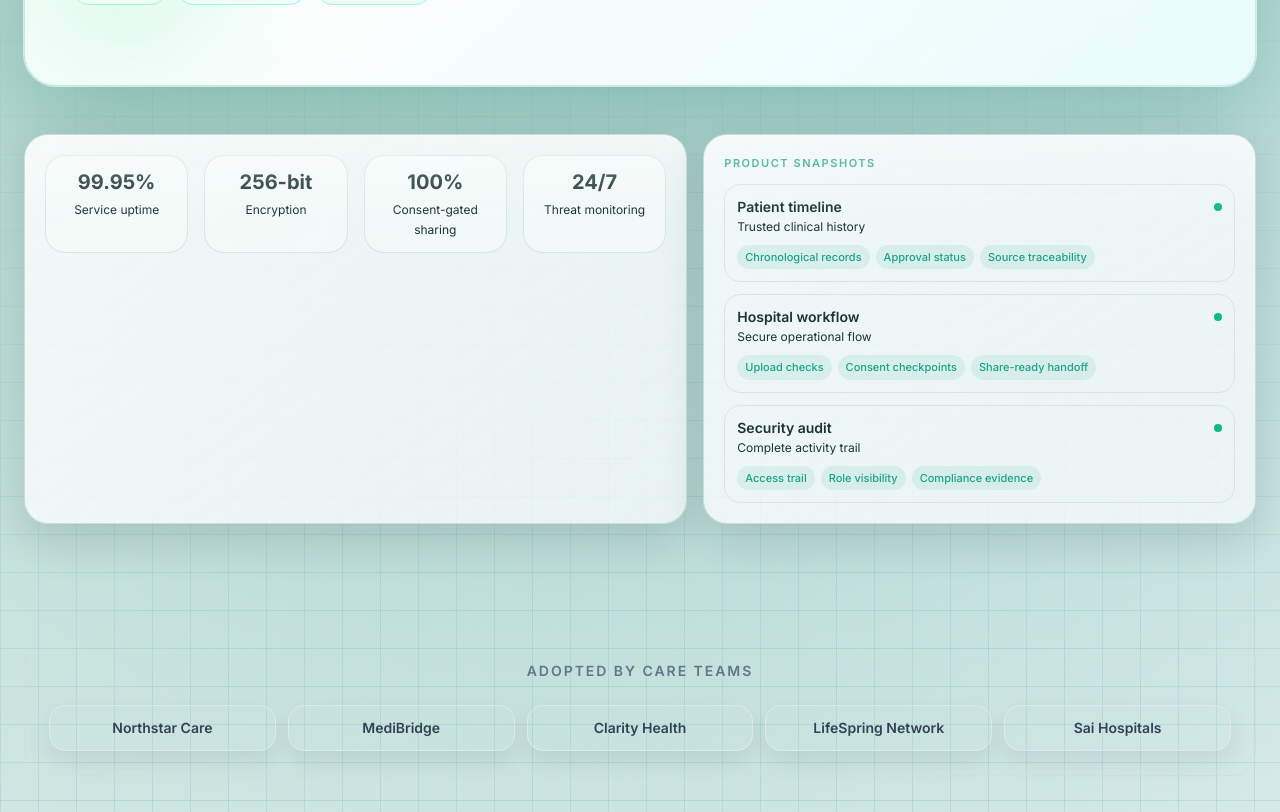
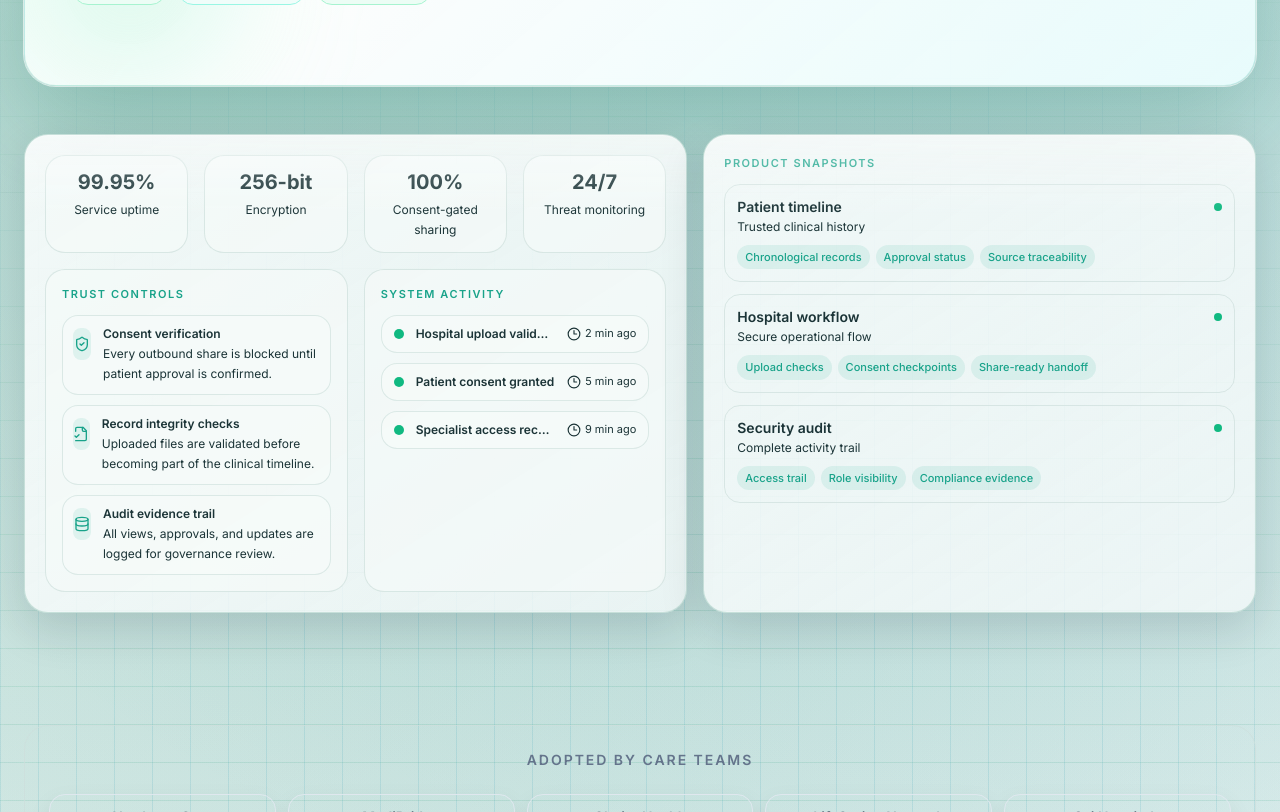
Before and after one commit to ankitupadhyayx/VitaCollab, a Next.js app in the folder frontend/: page / in a window 1280 px wide. Shown: the part 720-1532 px from the top of the page. Built offline with nearby package versions, Linux system fonts and the light colour scheme; no server answers.

Commit message:
improve the weak section on landing

```diff
--- a/frontend/app/dashboard/page.js
+++ b/frontend/app/dashboard/page.js
@@ -223,7 +223,7 @@ export default function DashboardPage() {
         <Navbar />
         <div className="app-page-shell">
           <Sidebar />
-          <main className="w-full space-y-8 pb-28 sm:space-y-9 lg:pb-0">
+          <main className="min-w-0 w-full space-y-8 pb-28 sm:space-y-9 lg:pb-0">
             <motion.section className="premium-surface animate-rise rounded-3xl border border-border/70 bg-card/82 p-5 shadow-[0_22px_52px_rgba(5,20,34,0.14)] ring-1 ring-white/45 dark:border-white/10 dark:bg-slate-900/55 dark:ring-emerald-300/10 sm:p-6" initial={{ opacity: 0, y: 10 }} animate={{ opacity: 1, y: 0 }}>
               <p className="text-[12px] font-semibold uppercase leading-none tracking-[0.2em] text-primary">Secure workspace</p>
               <h1 className="heading-font mt-2 text-2xl font-bold tracking-[-0.02em] text-slate-900 dark:text-white sm:text-3xl">
--- a/frontend/app/globals.css
+++ b/frontend/app/globals.css
@@ -135,6 +135,10 @@ h6 {
   padding: 1rem;
 }
 
+.app-page-shell > * {
+  min-width: 0;
+}
+
 @media (min-width: 640px) {
   .app-page-shell {
     padding: 1.5rem;
--- a/frontend/app/page.js
+++ b/frontend/app/page.js
@@ -65,6 +65,30 @@ const trustProofMetrics = [
   { value: "256-bit", label: "Encryption" },
   { value: "100%", label: "Consent-gated sharing" },
   { value: "24/7", label: "Threat monitoring" }
+];
+
+const trustControlItems = [
+  {
+    icon: ShieldCheck,
+    title: "Consent verification",
+    description: "Every outbound share is blocked until patient approval is confirmed."
+  },
+  {
+    icon: FileCheck2,
+    title: "Record integrity checks",
+    description: "Uploaded files are validated before becoming part of the clinical timeline."
+  },
+  {
+    icon: Database,
+    title: "Audit evidence trail",
+    description: "All views, approvals, and updates are logged for governance review."
+  }
+];
+
+const systemActivityFeed = [
+  { label: "Hospital upload validated", time: "2 min ago" },
+  { label: "Patient consent granted", time: "5 min ago" },
+  { label: "Specialist access recorded", time: "9 min ago" }
 ];
 
 const productMiniSnapshots = [
@@ -195,13 +219,55 @@ export default async function LandingPage() {
 
         <section className="mt-10 sm:mt-12 grid gap-4 lg:grid-cols-[1.2fr_1fr]">
           <Card className="border-primary/20 bg-gradient-to-r from-primary/10 via-white/95 to-accent/10 dark:from-primary/18 dark:via-slate-900/75 dark:to-accent/16" hover={false}>
-            <CardContent className="grid gap-4 p-5 sm:grid-cols-2 lg:grid-cols-4">
-              {trustProofMetrics.map((item) => (
-                <div key={item.label} className="rounded-2xl border border-border/70 bg-background/75 p-3 text-center dark:bg-white/5">
-                  <p className="text-xl font-bold text-foreground">{item.value}</p>
-                  <p className="mt-1 text-[12px] leading-5 text-muted-foreground">{item.label}</p>
+            <CardContent className="space-y-4 p-5">
+              <div className="grid gap-4 sm:grid-cols-2 lg:grid-cols-4">
+                {trustProofMetrics.map((item) => (
+                  <div key={item.label} className="rounded-2xl border border-border/70 bg-background/75 p-3 text-center dark:bg-white/5">
+                    <p className="text-xl font-bold text-foreground">{item.value}</p>
+                    <p className="mt-1 text-[12px] leading-5 text-muted-foreground">{item.label}</p>
+                  </div>
+                ))}
+              </div>
+
+              <div className="grid gap-4 xl:grid-cols-2">
+                <div className="rounded-2xl border border-border/70 bg-background/75 p-4 dark:bg-white/5">
+                  <p className="text-[11px] font-semibold uppercase tracking-[0.14em] text-primary">Trust controls</p>
+                  <div className="mt-3 space-y-2.5">
+                    {trustControlItems.map((item) => {
+                      const Icon = item.icon;
+                      return (
+                        <div key={item.title} className="flex gap-3 rounded-xl border border-border/65 bg-background/80 p-2.5 dark:bg-slate-900/40">
+                          <span className="mt-0.5 grid h-8 w-8 place-items-center rounded-lg bg-primary/10 text-primary">
+                            <Icon className="h-4 w-4" />
+                          </span>
+                          <div className="space-y-0.5">
+                            <p className="text-xs font-semibold text-foreground">{item.title}</p>
+                            <p className="text-[12px] leading-5 text-muted-foreground">{item.description}</p>
+                          </div>
+                        </div>
+                      );
+                    })}
+                  </div>
                 </div>
-              ))}
+
+                <div className="rounded-2xl border border-border/70 bg-background/75 p-4 dark:bg-white/5">
+                  <p className="text-[11px] font-semibold uppercase tracking-[0.14em] text-primary">System activity</p>
+                  <div className="mt-3 space-y-2.5">
+                    {systemActivityFeed.map((item) => (
+                      <div key={`${item.label}-${item.time}`} className="flex items-center gap-3 rounded-xl border border-border/65 bg-background/80 px-3 py-2.5 dark:bg-slate-900/40">
+                        <span className="h-2.5 w-2.5 rounded-full bg-emerald-500" />
+                        <div className="min-w-0 flex-1">
+                          <p className="truncate text-xs font-semibold text-foreground">{item.label}</p>
+                        </div>
+                        <span className="inline-flex items-center gap-1 text-[11px] leading-none text-muted-foreground">
+                          <Clock3 className="h-3.5 w-3.5" />
+                          {item.time}
+                        </span>
+                      </div>
+                    ))}
+                  </div>
+                </div>
+              </div>
             </CardContent>
           </Card>
 
--- a/frontend/app/timeline/page.js
+++ b/frontend/app/timeline/page.js
@@ -168,7 +168,7 @@ export default function TimelinePage() {
         <Navbar />
         <div className="app-page-shell">
           <Sidebar />
-          <main className="w-full space-y-4 pb-28 lg:pb-0">
+          <main className="min-w-0 w-full space-y-4 pb-28 lg:pb-0">
             <header className="animate-rise">
               <h1 className="heading-font text-2xl font-bold tracking-[-0.02em] sm:text-3xl">Health Timeline</h1>
               <p className="text-sm text-muted-foreground">A verified feed of your medical journey.</p>
--- a/frontend/components/dashboard/quick-action-bar.js
+++ b/frontend/components/dashboard/quick-action-bar.js
@@ -35,23 +35,39 @@ export default function QuickActionBar({ onUpload, onTimeline, onShare, onReques
   ];
 
   return (
-    <section className="grid gap-3 sm:grid-cols-2 xl:grid-cols-4">
+    <section className="space-y-3 sm:space-y-4">
+      <div className="flex items-center justify-between gap-2 px-0.5">
+        <p className="text-[11px] font-semibold uppercase leading-none tracking-[0.16em] text-primary">Primary actions</p>
+        <span className="rounded-full border border-primary/25 bg-primary/10 px-2 py-1 text-[11px] font-semibold leading-none text-primary">
+          Quick access
+        </span>
+      </div>
+
+      <div className="grid gap-3 sm:grid-cols-2 xl:grid-cols-4">
         {actions.map((action) => {
           const Icon = action.icon;
           return (
             <button
               key={action.id}
               type="button"
-            className="rounded-2xl border border-border/70 bg-gradient-to-br from-background/78 via-background/62 to-primary/6 p-3 text-left shadow-[0_10px_24px_rgba(5,20,34,0.12)] ring-1 ring-white/25 transition hover:-translate-y-0.5 hover:border-primary/45 hover:shadow-[0_14px_34px_rgba(5,150,105,0.2)] dark:ring-emerald-300/10"
+              aria-label={action.label}
+              className="group relative min-h-[88px] rounded-3xl border border-primary/20 bg-gradient-to-br from-background/96 via-background/88 to-primary/[0.11] px-4 py-3.5 text-left shadow-[0_14px_34px_rgba(5,20,34,0.14)] ring-1 ring-white/35 transition duration-200 hover:-translate-y-0.5 hover:border-primary/45 hover:shadow-[0_18px_40px_rgba(5,150,105,0.24)] active:scale-[0.99] active:shadow-[0_12px_28px_rgba(5,20,34,0.18)] focus-visible:outline-none focus-visible:ring-2 focus-visible:ring-primary/50 dark:ring-emerald-300/12"
               onClick={action.onClick}
             >
-            <p className="inline-flex items-center gap-2 text-sm font-semibold">
-              <Icon className="h-4 w-4 text-primary" /> {action.label}
-            </p>
-            <p className="text-xs text-muted-foreground">{action.hint}</p>
+              <div className="pointer-events-none absolute -right-6 -top-6 h-16 w-16 rounded-full bg-primary/12 blur-2xl transition group-hover:bg-primary/18" />
+              <div className="relative flex items-start gap-3">
+                <span className="grid h-10 w-10 shrink-0 place-items-center rounded-xl border border-primary/25 bg-primary/10 text-primary shadow-[0_8px_18px_rgba(16,185,129,0.2)]">
+                  <Icon className="h-4.5 w-4.5" />
+                </span>
+                <div className="min-w-0 space-y-1">
+                  <p className="text-[15px] font-semibold leading-5 text-foreground">{action.label}</p>
+                  <p className="text-[12px] leading-4 text-muted-foreground sm:text-[13px] sm:leading-5">{action.hint}</p>
+                </div>
+              </div>
             </button>
           );
         })}
+      </div>
     </section>
   );
 }
```
Also changed, not shown: frontend/components/ui/modal.js (+71 -4 lines). Lines whose indentation alone changed are shown as unchanged.
